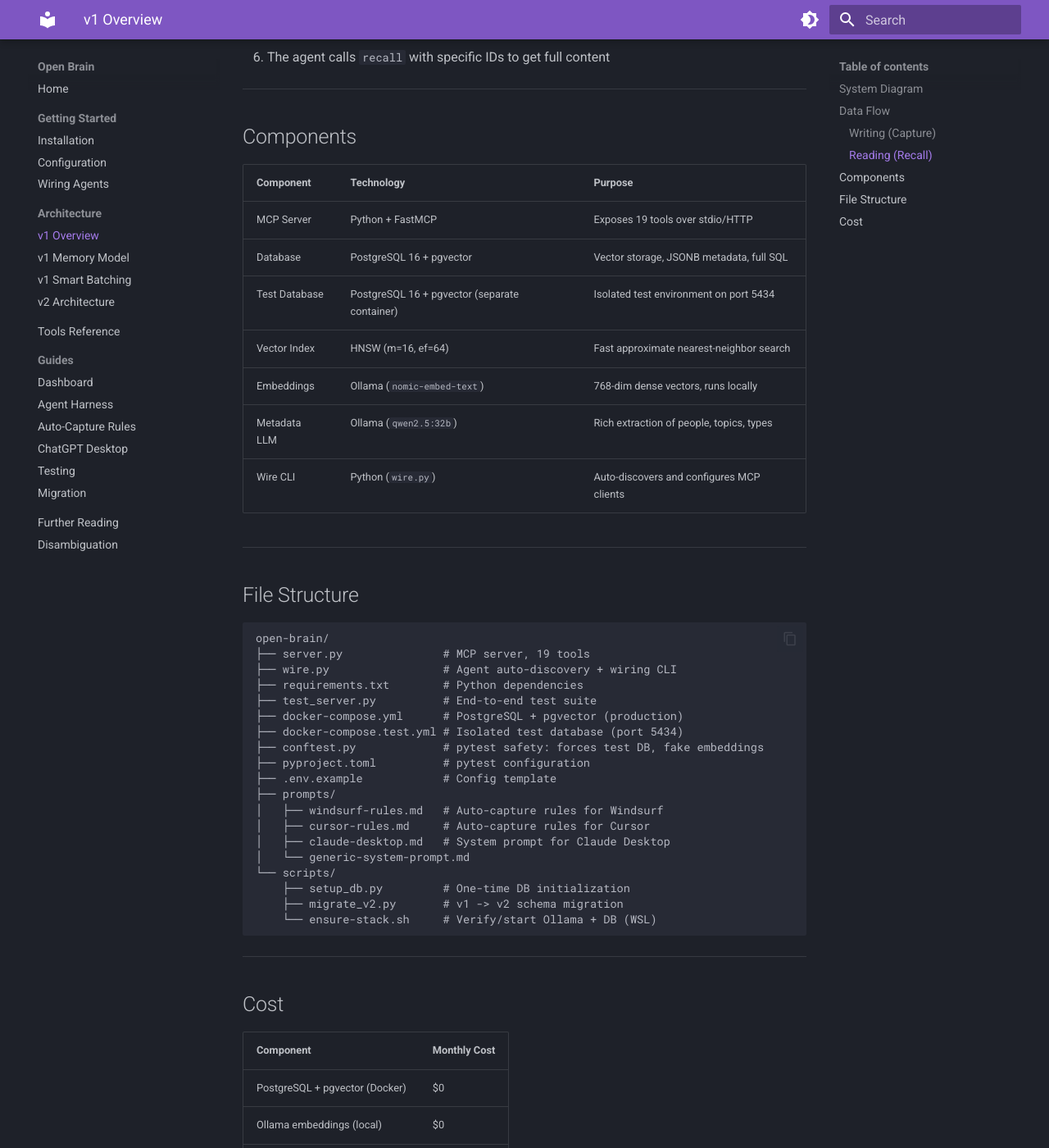
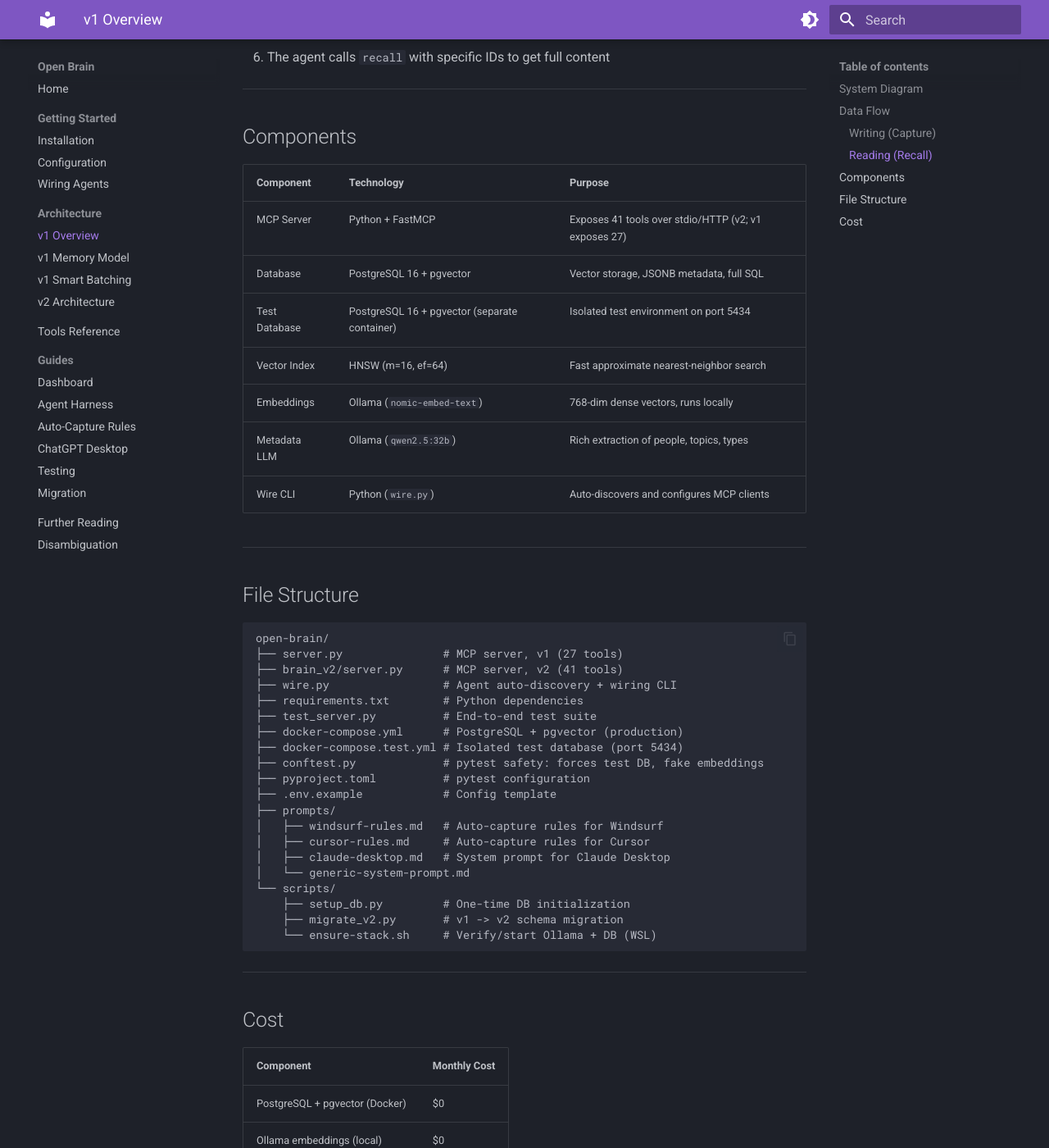
Before and after one commit to shep-engineering/open-brain, an MkDocs documentation site: the page built from docs/architecture/overview.md, in a window 1280 px wide and 1400 px high, scrolled down 1450 px. Shown: the whole window at 82% size. Built offline with MkDocs 1.6.1 and Material for MkDocs 9.7.7, drawn with Linux system fonts in a browser that asks for light colours.

Commit message:
docs(site): correct stale 19-tool count to v2 41 / v1 27 across architecture overview + demo deck

````diff
--- a/docs/architecture/overview.md
+++ b/docs/architecture/overview.md
@@ -55,7 +55,7 @@
 
 | Component | Technology | Purpose |
 |-----------|-----------|---------|
-| MCP Server | Python + FastMCP | Exposes 19 tools over stdio/HTTP |
+| MCP Server | Python + FastMCP | Exposes 41 tools over stdio/HTTP (v2; v1 exposes 27) |
 | Database | PostgreSQL 16 + pgvector | Vector storage, JSONB metadata, full SQL |
 | Test Database | PostgreSQL 16 + pgvector (separate container) | Isolated test environment on port 5434 |
 | Vector Index | HNSW (m=16, ef=64) | Fast approximate nearest-neighbor search |
@@ -69,7 +69,8 @@
 
 ```
 open-brain/
-├── server.py               # MCP server, 19 tools
+├── server.py               # MCP server, v1 (27 tools)
+├── brain_v2/server.py      # MCP server, v2 (41 tools)
 ├── wire.py                 # Agent auto-discovery + wiring CLI
 ├── requirements.txt        # Python dependencies
 ├── test_server.py          # End-to-end test suite
````
Also changed, not shown: docs/demo/index.html (+5 -5 lines).
